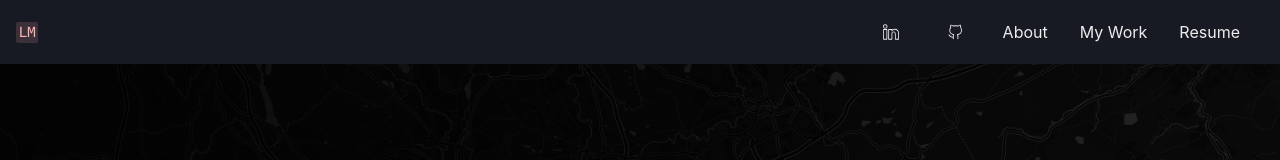
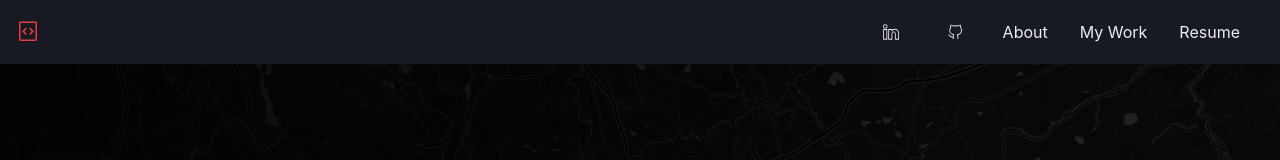
Before and after one commit to lm93547/LM, a Next.js app: page / in a window 1280 px wide. Shown: the top 160 px of the page. Built offline with nearby package versions, Linux system fonts and the light colour scheme.

Commit message:
Remove imports, update header logo image & update navlink onclick to next router.push

```diff
--- a/src/components/Navbar/index.tsx
+++ b/src/components/Navbar/index.tsx
@@ -2,31 +2,32 @@ import { ReactNode } from "react";
 import {
   Box,
   Flex,
-  Avatar,
   Link,
   Button,
-  Menu,
-  MenuButton,
-  MenuList,
-  MenuItem,
-  MenuDivider,
-  useDisclosure,
   useColorModeValue,
   Stack,
-  useColorMode,
-  Center,
   HStack,
-  Image,
-  Code,
 } from "@chakra-ui/react";
-import { MoonIcon, SunIcon } from "@chakra-ui/icons";
-import { GITHUB_URL, INITIALS, LINKEDIN_URL, NAME } from "../../constants/userInfo";
+import {
+  GITHUB_URL,
+  LINKEDIN_URL,
+} from "../../constants/userInfo";
 import { VscGithubAlt } from "react-icons/vsc";
-import { SlSocialLinkedin } from "react-icons/sl"
+import { SlSocialLinkedin } from "react-icons/sl";
 import NavMenu from "../NavMenu";
 import { navLinks } from "../../constants/navLinks";
+import { NextRouter, useRouter } from "next/router";
+import { GoGist } from "react-icons/go";
 
-const NavLink = ({ children }: { children: ReactNode }) => (
+const NavLink = ({
+  children,
+  href,
+  router,
+}: {
+  children: ReactNode;
+  href: string;
+  router: NextRouter;
+}) => (
   <Link
     px={2}
     py={1}
@@ -35,33 +36,42 @@ const NavLink = ({ children }: { children: ReactNode }) => (
       textDecoration: "none",
       bg: useColorModeValue("gray.200", "gray.700"),
     }}
-    href={"#"}
+    onClick={() => {
+      router.push(href);
+    }}
+    data-testid="nav-link"
   >
     {children}
   </Link>
 );
 
 export default function Navbar() {
-  const { colorMode, toggleColorMode } = useColorMode();
-  const { isOpen, onOpen, onClose } = useDisclosure();
+  const router = useRouter();
+
   return (
     <Box w="100%" h={16} bg={useColorModeValue("gray.100", "gray.900")} px={4}>
       <Flex h={16} alignItems={"center"} justifyContent={"space-between"}>
-            <Flex>
-                <Code colorScheme='red'>
-                    {INITIALS}
-                </Code>
+        <Flex
+          data-testid="route-home"
+          color="red.500"
+          cursor="pointer"
+          onClick={() => {
+            router.push("/");
+          }}
+          fontSize="2xl"
+        >
+          <GoGist />
         </Flex>
         <Flex alignItems={"center"}>
           <Flex alignItems={"center"} mr={4}>
             <Stack direction={"row"} spacing={4}>
               <a href={LINKEDIN_URL} target="_blank" rel="noreferrer">
-                    <Button variant='ghost'>
+                <Button variant="ghost">
                   <SlSocialLinkedin />
                 </Button>
               </a>
               <a href={GITHUB_URL} target="_blank" rel="noreferrer">
-                    <Button variant='ghost'>
+                <Button variant="ghost">
                   <VscGithubAlt />
                 </Button>
               </a>
@@ -71,7 +81,9 @@ export default function Navbar() {
                 display={{ base: "none", md: "flex" }}
               >
                 {navLinks.map((link) => (
-                    <NavLink key={link.title}>{link.title}</NavLink>
+                  <NavLink router={router} href={link.url} key={link.title}>
+                    {link.title}
+                  </NavLink>
                 ))}
               </HStack>
             </Stack>
```
Lines whose indentation alone changed are shown as unchanged.
